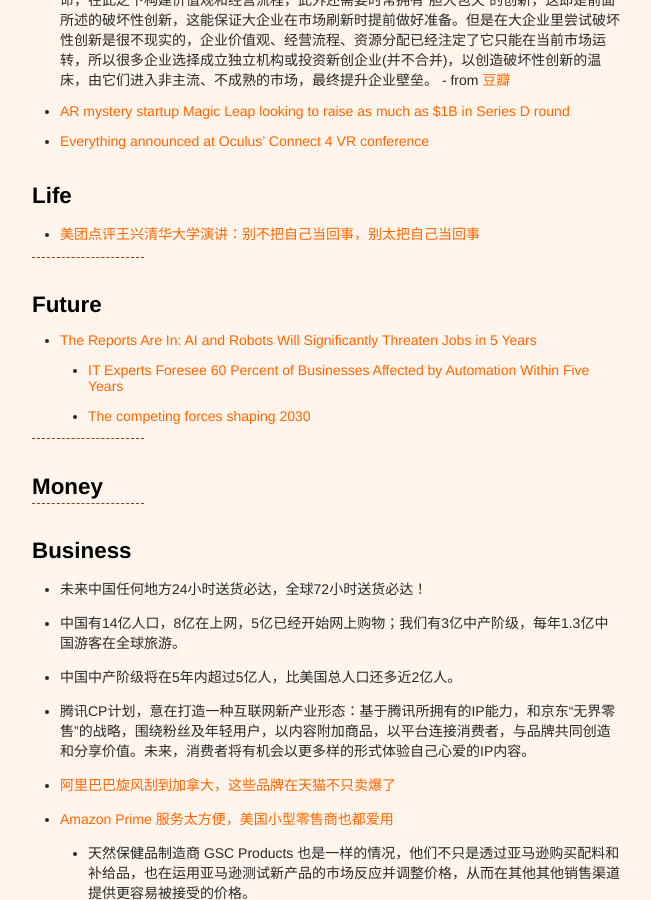
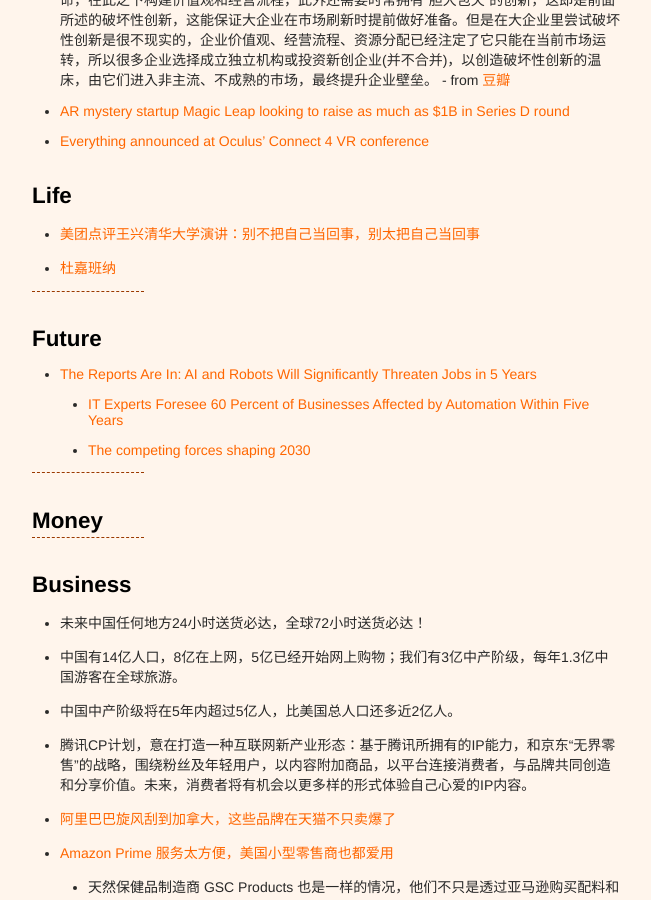
Before and after one commit to xianyuxmu/xianyuxmu.github.io, a Jekyll site: the page built from _posts/2017-10-03-monthly-reading.md, in a window 1280 px wide and 900 px high, scrolled down 604 px. Shown: the whole window, without its empty margins (314-965 px from the left). Built offline with Jekyll 4.4.1, drawn with Linux system fonts in a browser that asks for light colours; comment, search, counter and statistics services are not loaded.

Commit message:
Reading of 18 Oct. 2017

```diff
--- a/_posts/2017-10-03-monthly-reading.md
+++ b/_posts/2017-10-03-monthly-reading.md
@@ -27,6 +27,7 @@
 ## Life
 
 - [美团点评王兴清华大学演讲：别不把自己当回事，别太把自己当回事](https://36kr.com/p/5095421.html)
+- [杜嘉班纳](https://zh.wikipedia.org/zh-hans/%E6%9D%9C%E5%98%89%E7%8F%AD%E7%BA%B3)
 
 ----
 
```
